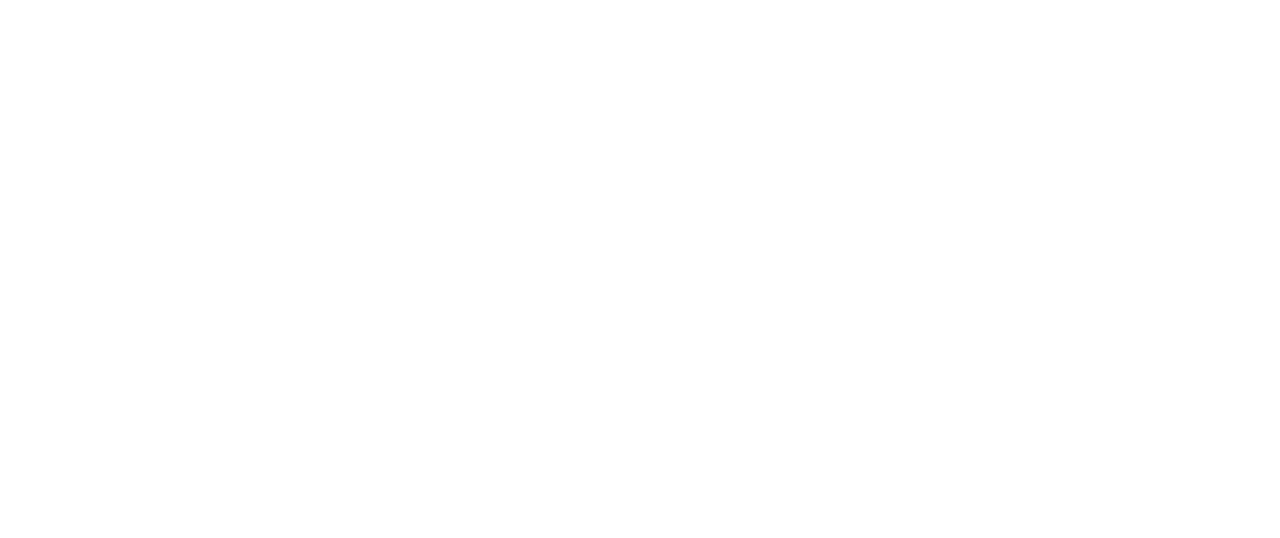
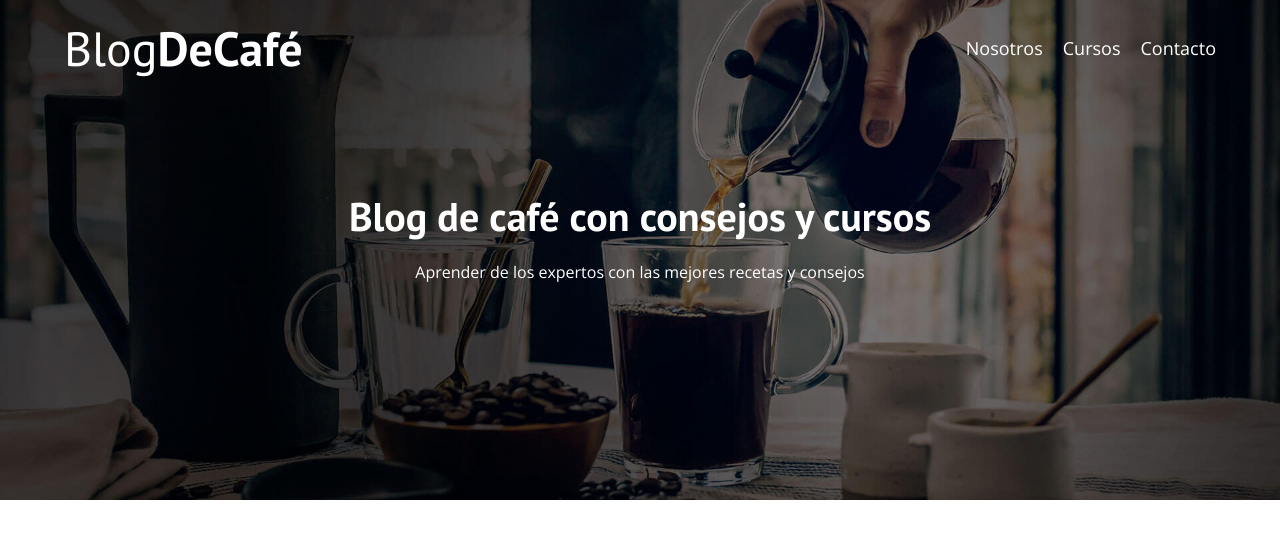
Before and after one commit to Rodri-Soft/BlogCafe, a plain HTML site: page index.html in a window 1280 px wide. Drawn offline with nearby package versions, Linux system fonts and the light colour scheme.

Commit message:
commit header

```diff
--- a/css/style.css
+++ b/css/style.css
@@ -0,0 +1,126 @@
+:root{
+    --fuenteHeading: 'PT Sans', sans-serif;
+    --fuenteParrafos: 'Open Sans', sans-serif;
+
+    --primario: #784D3C;
+    --blanco: #FFFFFF;
+    --negro: #000000;
+
+}
+
+html{
+    box-sizing: border-box;
+    font-size: 62.5%; /* 1rem = 10px*/
+}
+*, *:before, *:after {
+    box-sizing: inherit;
+}
+
+body{
+    font-family: var(--fuenteParrafos);
+    font-size: 1.6rem;
+    line-height: 2;
+}
+
+/* Globales */
+
+.contenedor{
+    max-width: 120rem;
+    width: 90%;
+    margin: 0 auto;
+}
+
+a{
+    text-decoration: none;
+}
+
+h1, h2, h3, h4{
+    font-family: var(--fuenteHeading);
+}
+
+h1{
+    font-size: 4.8rem;
+}
+
+h2{
+    font-size: 4rem;
+}
+
+h3{
+    font-size: 3.2rem;
+}
+
+h4{
+    font-size: 2.8rem;
+}
+
+img{
+    max-width: 100%;
+}
+
+/* Utilidades */
+.no-margin{
+    margin: 0;
+}
+
+.no-padding{
+    padding: 0;
+}
+
+.centrar-texto{
+    text-align: center;
+}
+
+/* Header */
+.header{
+    background-image: url(../img/banner.jpg);
+    height: 50rem; /*60rem*/
+    background-size: cover;
+    background-repeat: no-repeat;
+    background-position: center center;
+}
+
+.header__texto{
+    text-align: center;
+    color: var(--blanco);
+    margin-top: 5rem;
+}
+@media (min-width: 768px) {
+    .header__texto{
+        margin-top: 8rem;
+    }
+}
+
+@media (min-width: 768px) {
+    .barra{
+        display: flex;
+        justify-content: space-between;
+        align-items: center;
+    }
+}
+
+.logo{
+    color: var(--blanco);
+
+}
+.logo__nombre{
+    font-weight: 400;
+}
+.logo__bold{
+    font-weight: 700;
+}
+
+@media (min-width: 768px) {
+    .navegacion{
+        display: flex;
+        gap: 2rem;
+
+    }
+}
+
+.navegacion__enlace{
+    display: block;
+    text-align: center;
+    font-size: 1.8rem;
+    color: var(--blanco);
+}
--- a/index.html
+++ b/index.html
@@ -7,11 +7,33 @@
     <title>BlogDeCafé</title>
     <link rel="stylesheet" href="css/normalize.css">
     <link href="https://fonts.googleapis.com/css2?family=Open+Sans&family=PT+Sans:wght@400;700&display=swap" rel="stylesheet">
-
     <link rel="stylesheet" href="css/style.css">
 
 </head>
 <body>
 
+    <header class="header">
+
+        <div class="contenedor">
+            <div class="barra">
+                <a class="logo" href="index.html">
+                    <h1 class="logo__nombre no-margin centrar-texto">Blog<span class="logo__bold">DeCafé</span></h1>
+                </a>
+
+                <nav class="navegacion">
+                    <a href="nosotros.html" class="navegacion__enlace">Nosotros</a>
+                    <a href="cursos.html" class="navegacion__enlace">Cursos</a>
+                    <a href="contacto.html" class="navegacion__enlace">Contacto</a>
+                </nav>
+            </div>
+        </div>
+
+        <div class="header__texto">
+            <h2 class="no-margin">Blog de café con consejos y cursos</h2>
+            <p class="no-margin">Aprender de los expertos con las mejores recetas y consejos</p>
+        </div>
+    </header>
+
+
 </body>
 </html>
```
